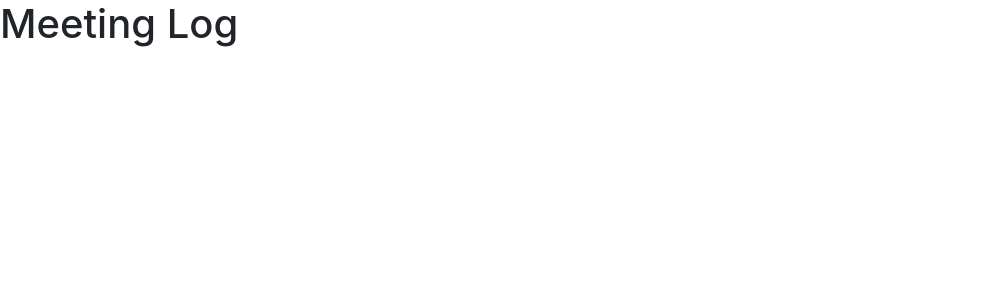
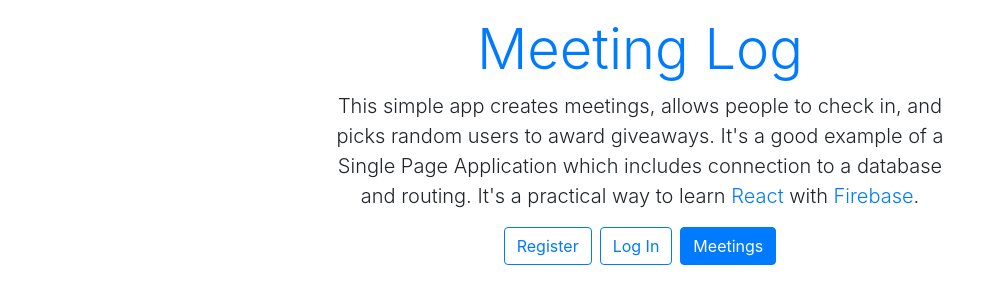
Before and after one commit to Galiant/reactspa, a React (Create React App) app: page / in a window 1280 px wide. Shown: the top 304 px of the page, without its empty margins (0-1002 px from the left). Built offline with nearby package versions, Linux system fonts and the light colour scheme.

Commit message:
Creating Home component

```diff
--- a/src/App.js
+++ b/src/App.js
@@ -1,13 +1,10 @@
 import React from "react";
+import Home from "./Home";
 
 import "bootstrap/dist/css/bootstrap.css";
 
 function App() {
-  return (
-    <div className="App">
-      <h1>Meeting Log</h1>
-    </div>
-  );
+  return <Home />;
 }
 
 export default App;
--- /dev/null
+++ b/src/Home.js
@@ -0,0 +1,33 @@
+import React from "react";
+
+const Home = () => {
+  return (
+    <div className="container text-center">
+      <div className="row justify-content-center">
+        <div className="col-10 col-md-10 col-lg-8 col-xl-7">
+          <div className="display-4 text-primary mt-3 mb-2">Meeting Log</div>
+          <p class="lead">
+            This simple app creates meetings, allows people to check in, and
+            picks random users to award giveaways. It's a good example of a
+            Single Page Application which includes connection to a database and
+            routing. It's a practical way to learn{" "}
+            <a href="https://reactjs.org/">React</a> with{" "}
+            <a href="https://firebase.google.com">Firebase</a>.
+          </p>
+
+          <a href="/register" className="btn btn-outline-primary mr-2">
+            Register
+          </a>
+          <a href="/login" className="btn btn-outline-primary mr-2">
+            Log In
+          </a>
+          <a href="/meetings" className="btn btn-primary">
+            Meetings
+          </a>
+        </div>
+      </div>
+    </div>
+  );
+};
+
+export default Home;
```
